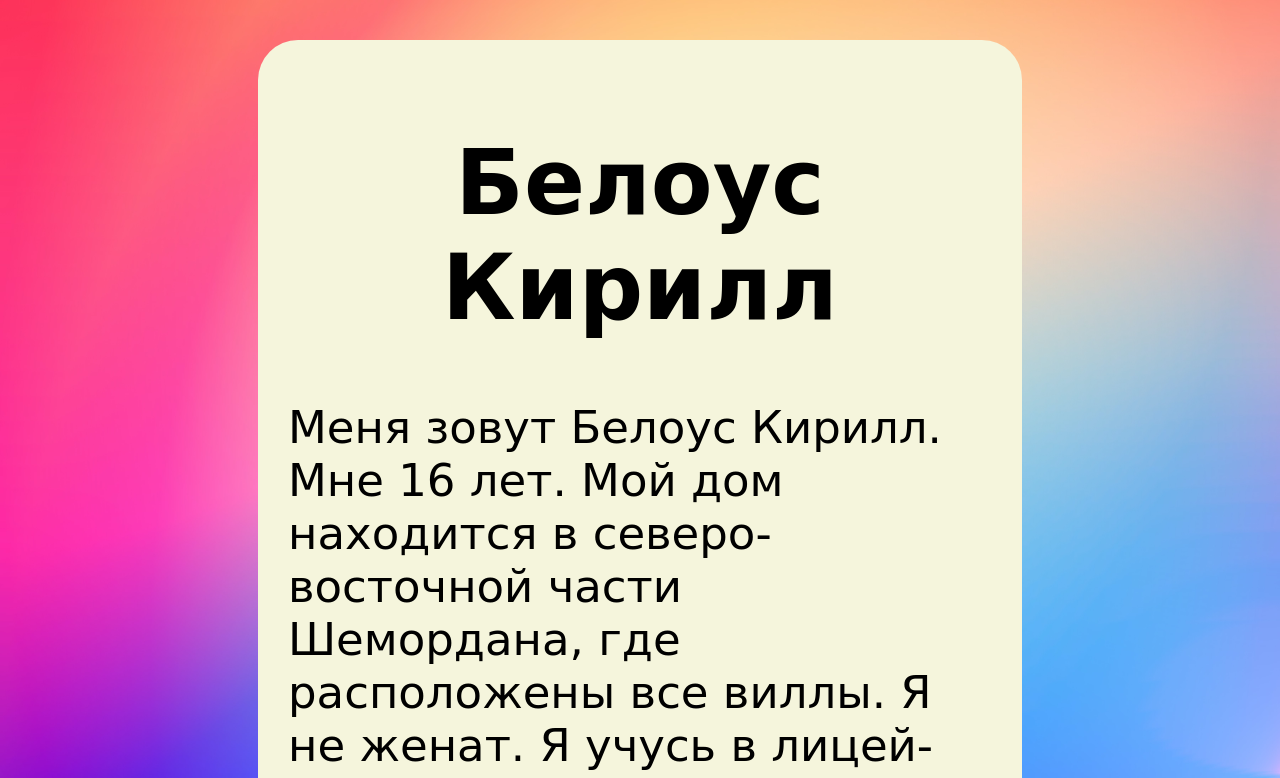
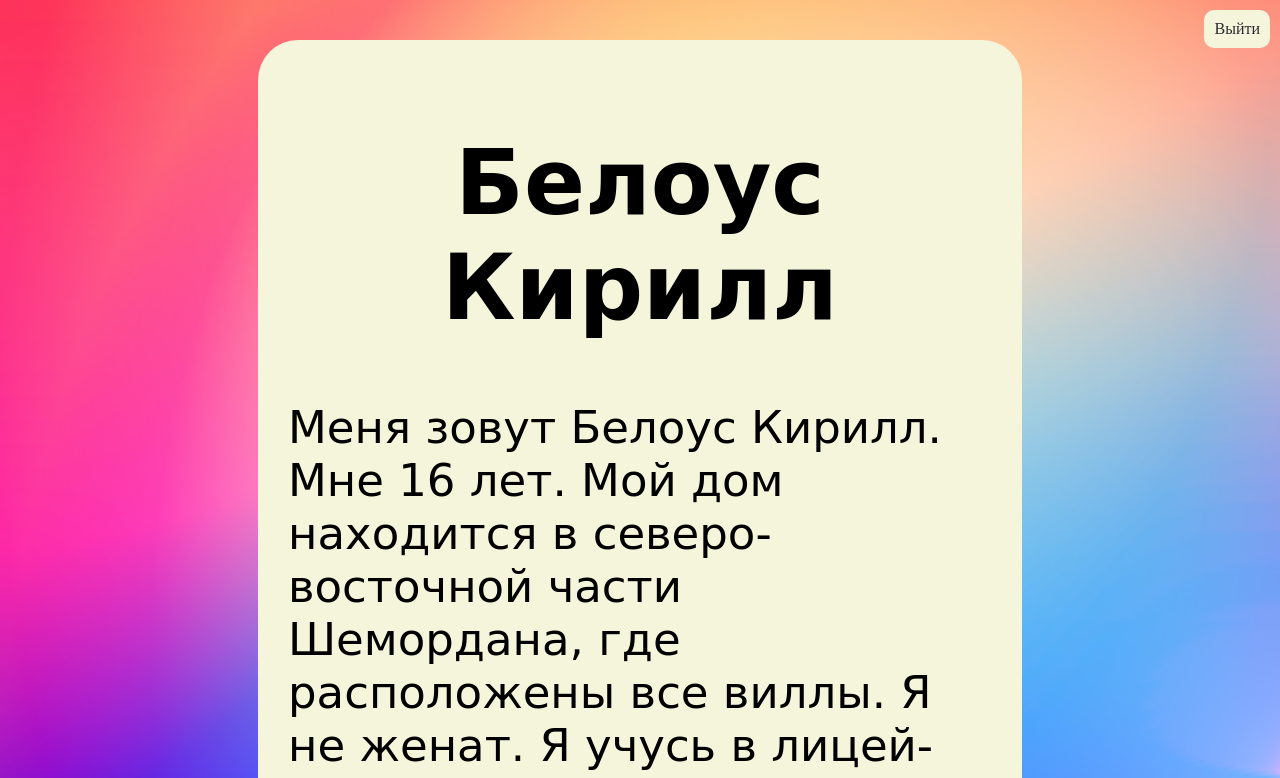
Before and after one commit to Belousk/Informatic_project_1, a plain HTML site: page pages/Profile.html in a window 1280 px wide. Shown: the top 778 px of the page. Drawn offline with Linux system fonts and the light colour scheme.

Commit message:
Add switcher between pages

```diff
--- a/Profile.html
+++ b/pages/Profile.html
@@ -5,11 +5,12 @@
     <meta name="viewport"
           content="width=device-width, user-scalable=no, initial-scale=1.0, maximum-scale=1.0, minimum-scale=1.0">
     <meta http-equiv="X-UA-Compatible" content="ie=edge">
-    <link rel="stylesheet" href="styles/profile-style.css">
+    <link rel="stylesheet" href="../styles/profile-style.css">
     <title>Profile</title>
 </head>
 <body>
     <div class="scroll">
+        <a href="../Login.html">Выйти</a>
         <div class="main_content">
             <h1>Белоус Кирилл</h1>
             <div class="description">
--- a/styles/profile-style.css
+++ b/styles/profile-style.css
@@ -15,11 +15,19 @@ body {
 
 .scroll{
     width: 100%;
-    overflow-x: scroll;
     display: flex;
     justify-content: center;
 }
-
+.scroll>a{
+    position: absolute;
+    right: 10px;
+    text-decoration: none;
+    color: #2b2c30;
+    background-color: beige;
+    border-radius: 10px;
+    margin-top: 10px;
+    padding: 10px;
+}
 h1{
     width: 100%;
     text-align: center;
```
Also changed, not shown: Login.html (+2 -3 lines), scripts/script.js (added, +10 -0 lines).
